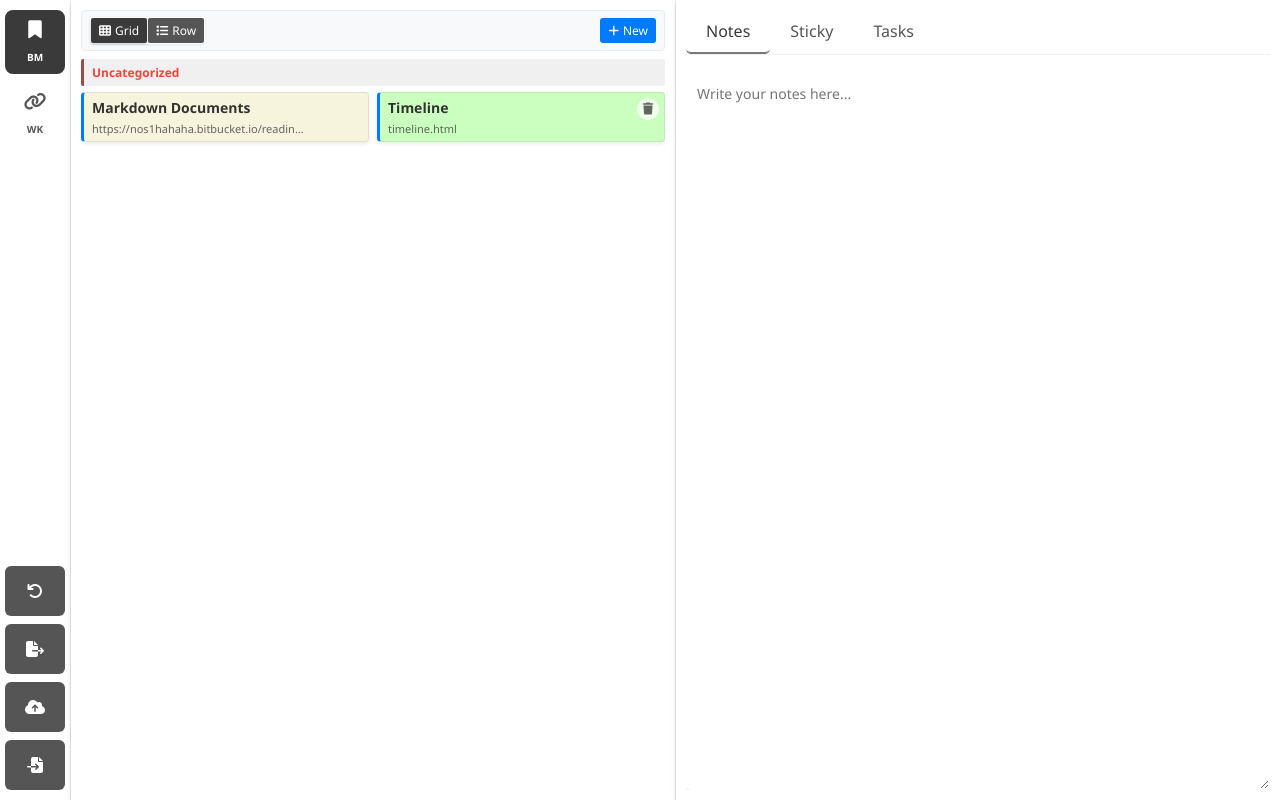
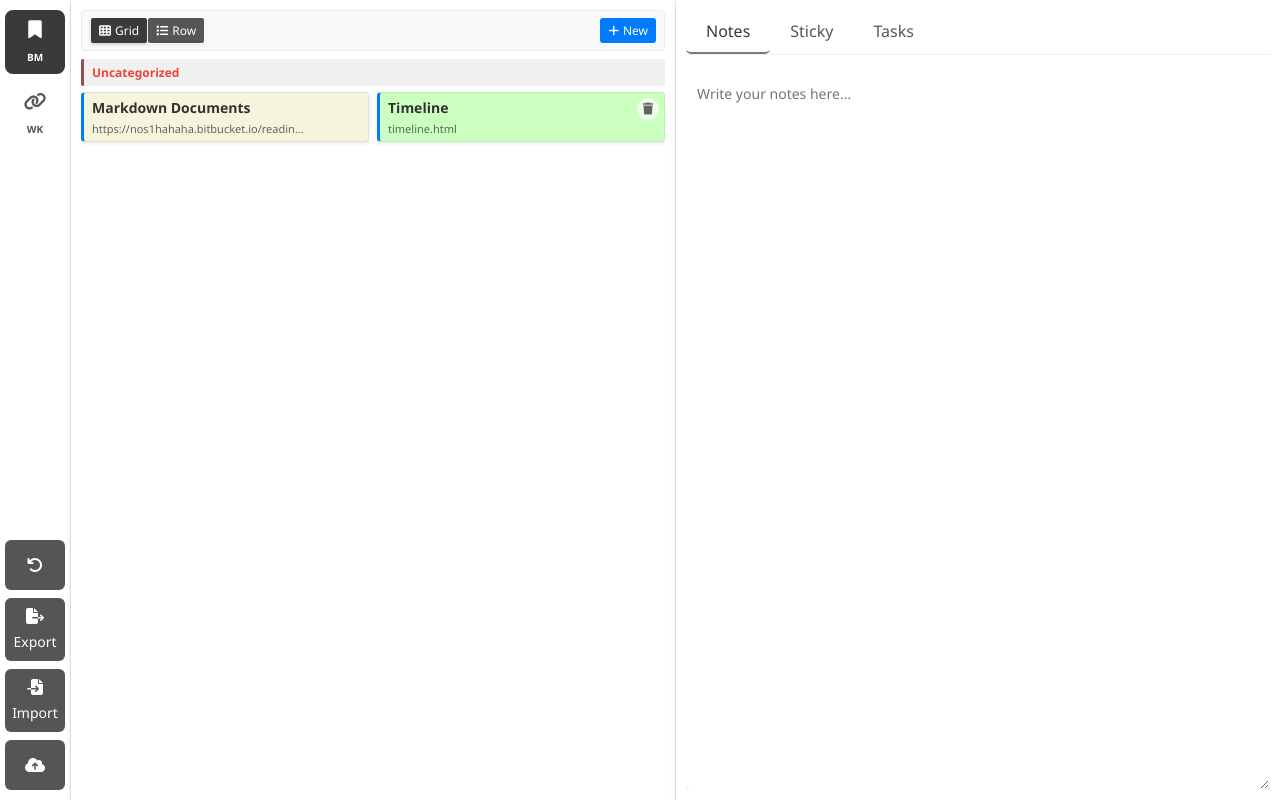
Before and after one commit to minhnh87/m-simple-bookmark, a plain HTML site: page index.html in a window 1280 px wide. Drawn offline with Linux system fonts and the light colour scheme; no server answers.

Commit message:
mirror update, stable to rollback

```diff
--- a/index.html
+++ b/index.html
@@ -29,13 +29,14 @@
                     <i class="fas fa-undo" aria-hidden="true"></i>
                 </button>
                 <button id="export-bookmarks" class="sidebar-control-button" aria-label="Export all bookmarks, notes and tasks">
-                    <i class="fas fa-file-export" aria-hidden="true"></i>
+                    <i class="fas fa-file-export" aria-hidden="true"></i>Export
+                </button>
+
+                <button id="import-bookmarks" class="sidebar-control-button" aria-label="Import bookmarks, notes and tasks from a file">
+                    <i class="fas fa-file-import" aria-hidden="true"></i>Import
                 </button>
                 <button id="sync-bookmarks" class="sidebar-control-button" aria-label="Sync data to cloud">
                     <i class="fas fa-cloud-upload-alt" aria-hidden="true"></i>
-                </button>
-                <button id="import-bookmarks" class="sidebar-control-button" aria-label="Import bookmarks, notes and tasks from a file">
-                    <i class="fas fa-file-import" aria-hidden="true"></i>
                 </button>
                 <input type="file" id="import-file" accept=".json" style="display: none;">
             </div>
--- a/timeline.html
+++ b/timeline.html
@@ -337,6 +337,7 @@
 
     </div>
 
+    <script src="utils.js"></script>
     <script src="timeline-tracker.js"></script>
 </body>
 </html>
```
